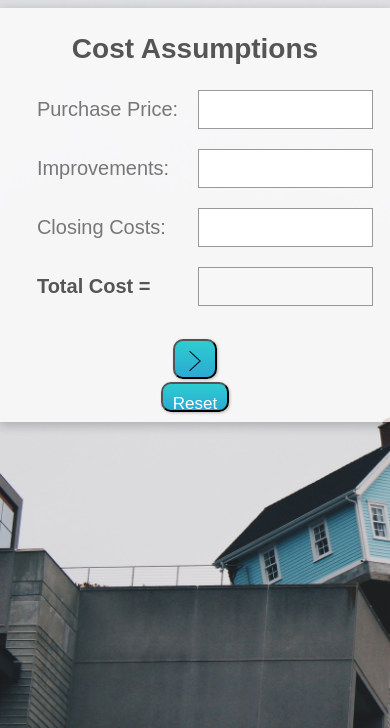
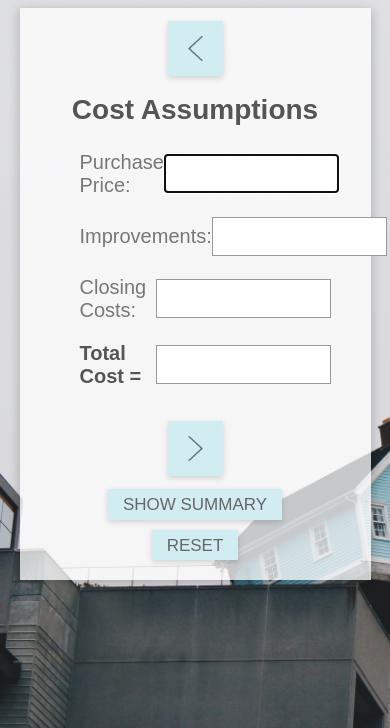
Before and after one commit to bugdlr/investment-calculator, a website: page index.html in a window 390 px wide. Shown: the part 116-844 px from the top of the page. Drawn offline with Linux system fonts and the light colour scheme; a web font is replaced by a local one.

Commit message:
inputmode test

```diff
--- a/app.js
+++ b/app.js
@@ -324,10 +324,10 @@ resetButton.addEventListener('click', function() {
 
 nextButton.addEventListener('click', function() {
   goToNextCard();
-  prevButton.classList.remove("hide");
+  prevButton.disabled = false;
   whichCardIsShowing();
   if (cardShowing.indexOf(true) == 6) {
-    nextButton.classList.add("hide");
+    nextButton.disabled = true;
     prevButton.classList.remove("hide");
     summaryButton.classList.remove("hide");
   }
@@ -340,12 +340,9 @@ nextButton.addEventListener('click', function() {
 
 prevButton.addEventListener("click", function() {
   whichCardIsShowing();
-  if (cardShowing.indexOf(true) == 1) {
-    prevButton.classList.add("hide");
-    goToPreviousCard();
-  } else if (cardShowing.indexOf(true) == 6) {
+  if (cardShowing.indexOf(true) == 6) {
     summaryButton.classList.add("hide");
-    nextButton.classList.remove("hide");
+    nextButton.disabled = false;
     goToPreviousCard();
   } else if (allCardsShowing) {
     isSummary();
--- a/index.html
+++ b/index.html
@@ -15,23 +15,28 @@
   <h1>Is this property a good investment?</h1>
 
   <div class="container">
+
+    <div class="buttons arrows">
+      <button type="button" name="button" id="previous" disabled><img src="assets/right-arrow.png" id="left-arrow"</button>
+    </div>
+
     <div class="card" id="costAssumptions">
       <h2>Cost Assumptions</h2>
       <div class="field-wrap">
         <label for="price">Purchase Price:</label>
-        <input class="userInput money" id="price" type="text">
+        <input class="userInput money" id="price" type="text" autofocus inputmode="numeric">
       </div>
       <div class="field-wrap">
         <label for="improvements">Improvements:</label>
-        <input class="userInput money" id="improvements" type="text">
+        <input class="userInput money" id="improvements" type="text"inputmode="numeric">
       </div>
       <div class="field-wrap">
         <label for="closingCosts">Closing Costs:</label>
-        <input class="userInput money" id="closingCosts" type="text">
+        <input class="userInput money" id="closingCosts" type="text"inputmode="numeric">
       </div>
       <div class="field-wrap">
         <label for="totalCost" class="total-label">Total Cost =</label>
-        <input class="calculation money" id="totalCost" type="text">
+        <input class="calculation money" id="totalCost" type="text"inputmode="numeric">
       </div>
     </div>
 
@@ -39,7 +44,7 @@
       <h2>Financing Assumptions</h2>
       <div class="field-wrap">
           <label for="downpayment">Downpayment (%):</label>
-          <input class="userInput" id="downpayment" type="text">
+          <input class="userInput" id="downpayment" type="text" autofocus>
       </div>
       <div class="field-wrap">
           <label for="FinAmt">Finance Amount:</label>
@@ -71,7 +76,7 @@
       <h2>Revenue Assumptions</h2>
       <div class="field-wrap">
           <label for="numOfUnits"># of Units:</label>
-          <input class="userInput" id="numOfUnits" type="text">
+          <input class="userInput" id="numOfUnits" type="text" autofocus>
       </div>
       <div class="field-wrap">
           <label for="totalRentPerMonth">Total Rent/Month:</label>
@@ -123,7 +128,7 @@
       <h2>Expenses</h2>
       <div class="field-wrap">
         <label for="propertyTaxes">Property Taxes (Annual):</label>
-        <input class="userInput money" id="propertyTaxes" type="text">
+        <input class="userInput money" id="propertyTaxes" type="text" autofocus>
       </div>
       <div class="field-wrap">
         <label for="insurance">Insurance (Annual):</label>
@@ -235,12 +240,15 @@
       </div>
     </div>
 
-    <div class="buttons">
-      <button type="button" name="button" id="previous" class ="hide">Previous Section</button>
+
+    <div class="buttons arrows">
       <button type="button" name="button" id="next"> <img src="assets/right-arrow.png" id="right-arrow"></button>
+    </div>
+    <div class="buttons btm-btn" >
       <button type="button" name="button" id="summary" class="hide">Show Summary</button>
       <button type="button" name="button" id="reset">Reset</button>
     </div>
+
   </div>
 
   <script src="app.js"></script>
--- a/less/style.less
+++ b/less/style.less
@@ -14,18 +14,14 @@ body {
 .container {
   display: flex;
   flex-wrap: wrap;
-  justify-content: space-around;
+  justify-content: center;
+  align-items: center;
   background: rgba(255, 255, 255, 0.75);
   color: white;
   width: 70%;
   margin: 50px auto;
   box-shadow: 0px 3px 10px 1px rgba(0,0,0,0.2);
   padding: 20px;
-  @media (max-width: 768px) {
-    padding: 10px;
-    margin: 0 auto;
-    width: 90%;
-   }
 }
 
 .card {
@@ -33,7 +29,7 @@ body {
   flex-direction: column;
   align-items: center;
   color: #666;
-  margin-bottom: 20px;
+  margin: 0 40px 20px 40px;
   min-width: 100px;
   max-width: 420px;
   min-height: 0;
@@ -45,7 +41,7 @@ body {
 
 h1 {
   text-align: center;
-  color: #29a0c2;
+  color: #438f9f;
   font-weight: lighter;
   font-size: 40px;
   @media (max-width: 768px) {
@@ -94,45 +90,58 @@ input[type=number]::-webkit-outer-spin-button {
   margin: 0;
 }
 
-.userInput {
-  background-color: #fff;
-}
-
-.calculation {
-  background-color: #f7f7f7;
-}
 
 #keyValues  {
   background: rgba(213,232,207,0.4);
   padding: 0 20px 20px 20px;
 }
 
-.buttons {
-  width: 100%;
-  text-align: center;
+#right-arrow {
+  height: 25px;
+  width: 25px;
+  opacity: 0.6;
 }
 
-#right-arrow {
-  height: 20px;
-  width: 20px;
-  color: white;
+#left-arrow {
+  -moz-transform: scaleX(-1);
+  -o-transform: scaleX(-1);
+  -webkit-transform: scaleX(-1);
+  transform: scaleX(-1);
+  filter: FlipH;
+  -ms-filter: "FlipH";
+  height: 25px;
+  width: 25px;
+  opacity: 0.6;
+  order: 0;
 }
 
 #reset {
   display: block;
-  margin: 0 auto;
+  margin: 10px auto;
   height: 30px;
+}
+
+#summary {
+  display: block;
+  margin: 10px auto;
 }
 
 button {
   font-size: 17px;
-  padding: 10px;
-  background: linear-gradient(to bottom, hsl(182, 65%, 50%), hsl(195, 65%, 50%));
-  color: white;
-  height: 40px;
-  border-radius: 10px;
+  padding: 15px;
+  background: #d2edf2;
+  color: #666;
   margin: 3px;
-  box-shadow: 1px 1px 3px 0px rgba(0,0,0,0.26);
+  box-shadow: 0px 2px 6px 0px rgba(0,0,0,0.16);
+  border: none;
+  line-height: 1px;
+  text-transform: uppercase;
+}
+
+.btm-btn {
+  width: 100%;
+  margin: 0 auto;
+  align-items: center;
 }
 
 button:focus {
@@ -155,3 +164,18 @@ button:hover {
     margin: 10px 3px;
   }
 }
+
+@media (max-width: 767px) {
+  // move buttons from sides to bottom, order isnt working
+  // #previous {
+  //   order: 2;
+  // }
+}
+
+@media (max-width: 1024px) {
+  .container {
+    width: 90%;
+    padding: 10px;
+    margin: 0 auto;
+  }
+}
```
Also changed, not shown: css/style.min.css.
